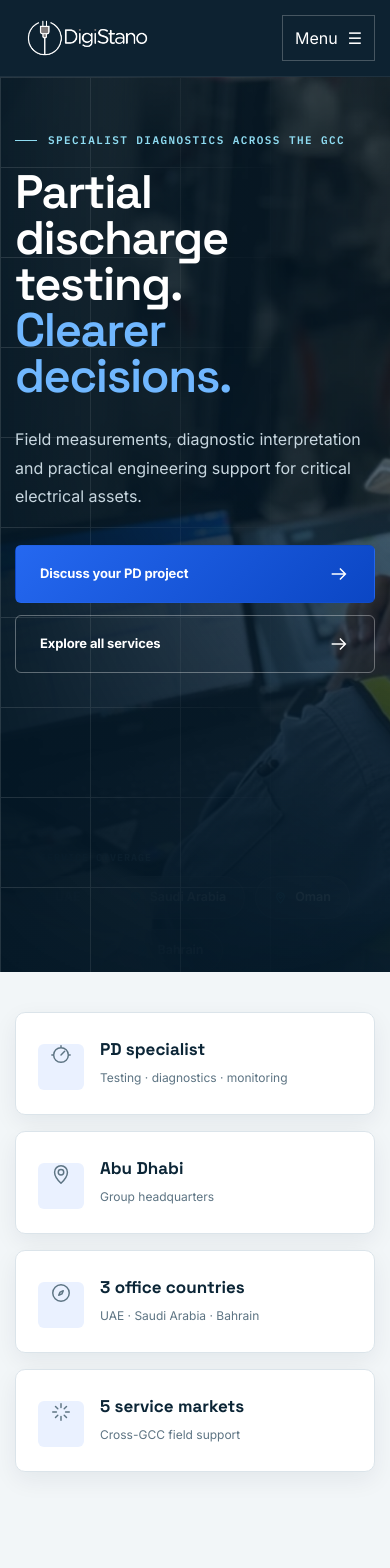
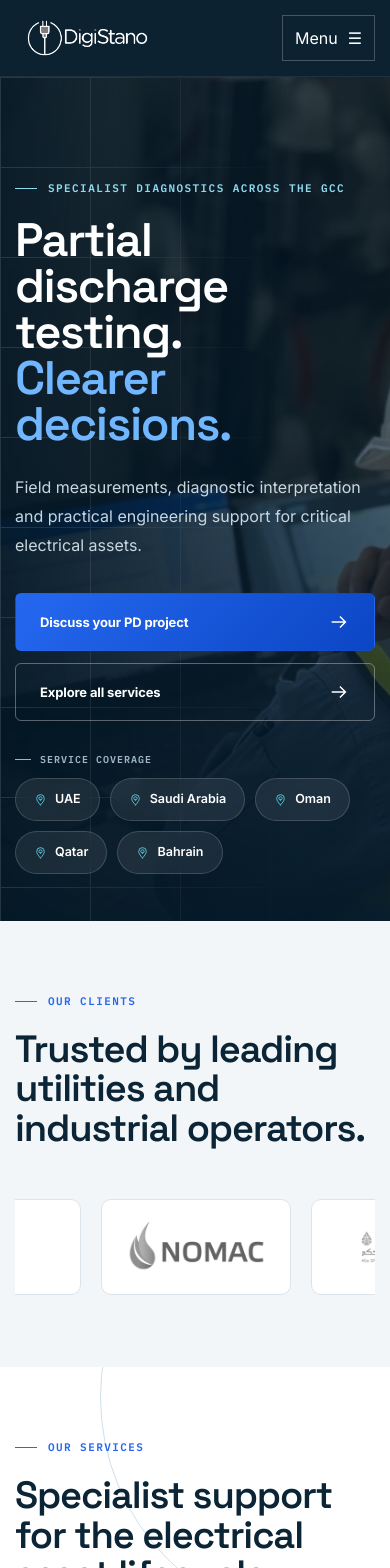
Before and after one commit to mnasrallah05/digistano-website, a Next.js app: page / in a window 390 px wide. Shown: the top 1568 px of the page. Built offline with nearby package versions, Linux system fonts and the light colour scheme.

Commit message:
Update website

```diff
--- a/src/app/globals.css
+++ b/src/app/globals.css
@@ -100,12 +100,12 @@ main:not(.ds-page) h1, main:not(.ds-page) h2, main:not(.ds-page) h3 { font-famil
 .ds-services-dropdown-grid small { display: -webkit-box; overflow: hidden; margin-top: 4px; color: var(--muted); font-size: 10px; font-weight: 450; line-height: 1.35; -webkit-box-orient: vertical; -webkit-line-clamp: 2; }
 
 /* Homepage hero */
-.ds-home-hero { position: relative; min-height: 720px; overflow: hidden; background: var(--navy-deep); color: white; }
+.ds-home-hero { position: relative; display: flex; flex-direction: column; justify-content: center; min-height: 100vh; min-height: 100svh; overflow: hidden; background: var(--navy-deep); color: white; }
 .ds-home-hero-media, .ds-home-hero-overlay, .ds-home-hero-grid { position: absolute; inset: 0; }
 .ds-home-hero-media img { object-fit: cover; object-position: center; transform: scale(1.015); animation: ds-hero-zoom 14s ease-out both; }
 .ds-home-hero-overlay { z-index: 1; background: linear-gradient(90deg, #030d16fa 0%, #071a2af0 42%, #071a2a9c 68%, #071a2a55 100%), linear-gradient(0deg, #040f19d2 0%, transparent 42%), radial-gradient(ellipse 900px 500px at 82% 8%, #1c5be638, transparent 70%); }
 .ds-home-hero-grid, .ds-page-hero-grid { z-index: 2; opacity: .12; background-image: linear-gradient(#fff 1px, transparent 1px), linear-gradient(90deg, #fff 1px, transparent 1px); background-size: 90px 90px; mask-image: linear-gradient(90deg, black, transparent 75%); }
-.ds-home-hero-inner { position: relative; z-index: 3; display: grid; min-height: 720px; grid-template-columns: minmax(0, 1fr) 330px; align-items: center; gap: 70px; padding: 100px 0 145px; }
+.ds-home-hero-inner { position: relative; z-index: 3; display: grid; grid-template-columns: minmax(0, 1fr) 330px; align-items: center; gap: 70px; padding: 140px 0 56px; }
 .ds-home-hero-copy { max-width: 790px; }
 .ds-home-hero .ds-eyebrow { color: #8fdcf2 !important; }
 .ds-home-hero h1 { font-size: clamp(58px, 6.2vw, 92px); line-height: .98; text-wrap: balance; }
@@ -118,7 +118,7 @@ main:not(.ds-page) h1, main:not(.ds-page) h2, main:not(.ds-page) h3 { font-famil
 .ds-hero-insight h2 { margin-top: 22px; font-size: 29px; line-height: 1.12; }
 .ds-hero-insight p { margin: 16px 0 22px; color: #b9ccd7; font-size: 13px; line-height: 1.75; }
 .ds-hero-insight a { display: flex; align-items: center; justify-content: space-between; padding-top: 16px; border-top: 1px solid #ffffff28; color: white; font-size: 12px; font-weight: 700; }
-.ds-hero-locations { position: absolute; right: 0; bottom: 34px; left: 0; z-index: 4; display: flex; flex-wrap: wrap; align-items: center; gap: 10px; }
+.ds-hero-locations { position: relative; z-index: 4; display: flex; flex-wrap: wrap; align-items: center; gap: 10px; padding-bottom: 52px; }
 .ds-hero-locations-label { display: flex; align-items: center; gap: 9px; margin-right: 4px; color: #9fb7c4; font: 600 10px var(--font-mono); letter-spacing: .1em; text-transform: uppercase; }
 .ds-hero-locations-label span { width: 16px; height: 1px; background: currentColor; }
 .ds-location-pill { display: inline-flex; align-items: center; gap: 8px; padding: 11px 18px; border: 1px solid #ffffff28; border-radius: 999px; background: #ffffff14; backdrop-filter: blur(10px); color: white; font-size: 12.5px; font-weight: 600; transition: background .2s, border-color .2s, transform .2s; }
@@ -132,13 +132,6 @@ main:not(.ds-page) h1, main:not(.ds-page) h2, main:not(.ds-page) h3 { font-famil
 .ds-section-head { display: flex; align-items: end; justify-content: space-between; gap: 50px; margin-bottom: 50px; }
 .ds-section-head h2 { max-width: 820px; font-size: clamp(38px, 4vw, 58px); line-height: 1.05; text-wrap: balance; }
 .ds-section-head p:not(.ds-eyebrow) { max-width: 680px; margin-top: 18px; color: var(--muted); font-size: 15px; line-height: 1.85; }
-.ds-proof-strip { padding-block: 56px; background: var(--paper); }
-.ds-proof-strip .ds-container { display: grid; grid-template-columns: repeat(4, 1fr); gap: 16px; }
-.ds-proof-strip .ds-container > div { display: flex; align-items: flex-start; gap: 16px; padding: 24px 22px; border: 1px solid var(--line); border-radius: var(--radius-md); background: white; box-shadow: var(--shadow-sm); transition: transform .25s, box-shadow .25s; }
-.ds-proof-strip .ds-container > div:hover { transform: translateY(-4px); box-shadow: var(--shadow-md); }
-.ds-proof-strip strong, .ds-proof-strip span { display: block; }
-.ds-proof-strip strong { font-size: 17px; font-family: var(--font-display); }
-.ds-proof-strip span { margin-top: 7px; color: var(--muted); font-size: 12px; line-height: 1.5; }
 
 /* Service showcase */
 .ds-services-showcase { overflow: hidden; background: #fff; }
@@ -423,15 +416,12 @@ main:not(.ds-page) h1, main:not(.ds-page) h2, main:not(.ds-page) h3 { font-famil
   .ds-mobile-subnav a { display: grid; grid-template-columns: 28px 1fr; gap: 8px; padding: 11px 14px; border-bottom: 0; color: #c5d5df; font-size: 12px; }
   .ds-mobile-subnav a span { color: #7eb1f7; font: 10px "Courier New", monospace; }
   .ds-mobile-cta { margin-top: 14px; padding: 16px !important; background: var(--blue); }
-  .ds-home-hero { min-height: 760px; }
   .ds-home-hero-overlay { background: linear-gradient(90deg, #041725f3, #061b2bad), linear-gradient(0deg, #061b2be8, transparent 55%); }
-  .ds-home-hero-inner { min-height: 690px; grid-template-columns: 1fr; align-content: center; gap: 30px; padding: 75px 0 150px; }
+  .ds-home-hero-inner { grid-template-columns: 1fr; align-content: center; gap: 30px; padding: 110px 0 32px; }
   .ds-home-hero h1 { font-size: clamp(48px, 12vw, 68px); }
   .ds-hero-insight { display: none; }
-  .ds-hero-locations { position: static; margin-top: 28px; }
+  .ds-hero-locations { padding-bottom: 40px; }
   .ds-hero-locations-label { width: 100%; margin-right: 0; margin-bottom: 2px; }
-  .ds-proof-strip { padding-block: 40px; }
-  .ds-proof-strip .ds-container { grid-template-columns: 1fr 1fr; }
   .ds-section { padding-block: 72px; }
   .ds-section-head { flex-direction: column; align-items: start; gap: 24px; }
   .ds-service-card:first-child { min-height: 430px; }
@@ -467,12 +457,10 @@ main:not(.ds-page) h1, main:not(.ds-page) h2, main:not(.ds-page) h3 { font-famil
 @media (max-width: 560px) {
   .ds-container { width: calc(100% - 30px); }
   .ds-brand img { width: 145px; }
-  .ds-home-hero { min-height: 720px; }
-  .ds-home-hero-inner { min-height: 650px; padding-top: 55px; }
+  .ds-home-hero-inner { padding-top: 96px; }
   .ds-home-hero h1 { font-size: 47px; }
   .ds-home-hero .ds-lead { font-size: 16px; }
   .ds-actions .ds-button { width: 100%; }
-  .ds-proof-strip .ds-container { grid-template-columns: 1fr; }
   .ds-service-cards { grid-template-columns: 1fr; }
   .ds-service-card:first-child { grid-column: auto; min-height: 410px; }
   .ds-service-card { min-height: 340px; }
--- a/src/app/page.tsx
+++ b/src/app/page.tsx
@@ -10,7 +10,6 @@ import {
   FAQ,
   Icon,
   IconGrid,
-  IconTile,
   SectionHead,
   ServiceCards,
   ServiceSchema,
@@ -51,13 +50,6 @@ export default function HomePage() {
         {["UAE", "Saudi Arabia", "Oman", "Qatar", "Bahrain"].map((country) => <span className="ds-location-pill" key={country}><Icon name="pin" />{country}</span>)}
       </div>
     </section>
-
-    <section className="ds-proof-strip"><div className="ds-container">
-      <div data-reveal><IconTile name="gauge" /><div><strong>PD specialist</strong><span>Testing · diagnostics · monitoring</span></div></div>
-      <div data-reveal><IconTile name="pin" /><div><strong>Abu Dhabi</strong><span>Group headquarters</span></div></div>
-      <div data-reveal><IconTile name="compass" /><div><strong>3 office countries</strong><span>UAE · Saudi Arabia · Bahrain</span></div></div>
-      <div data-reveal><IconTile name="spark" /><div><strong>5 service markets</strong><span>Cross-GCC field support</span></div></div>
-    </div></section>
 
     <ClientsSlider />
 
```
